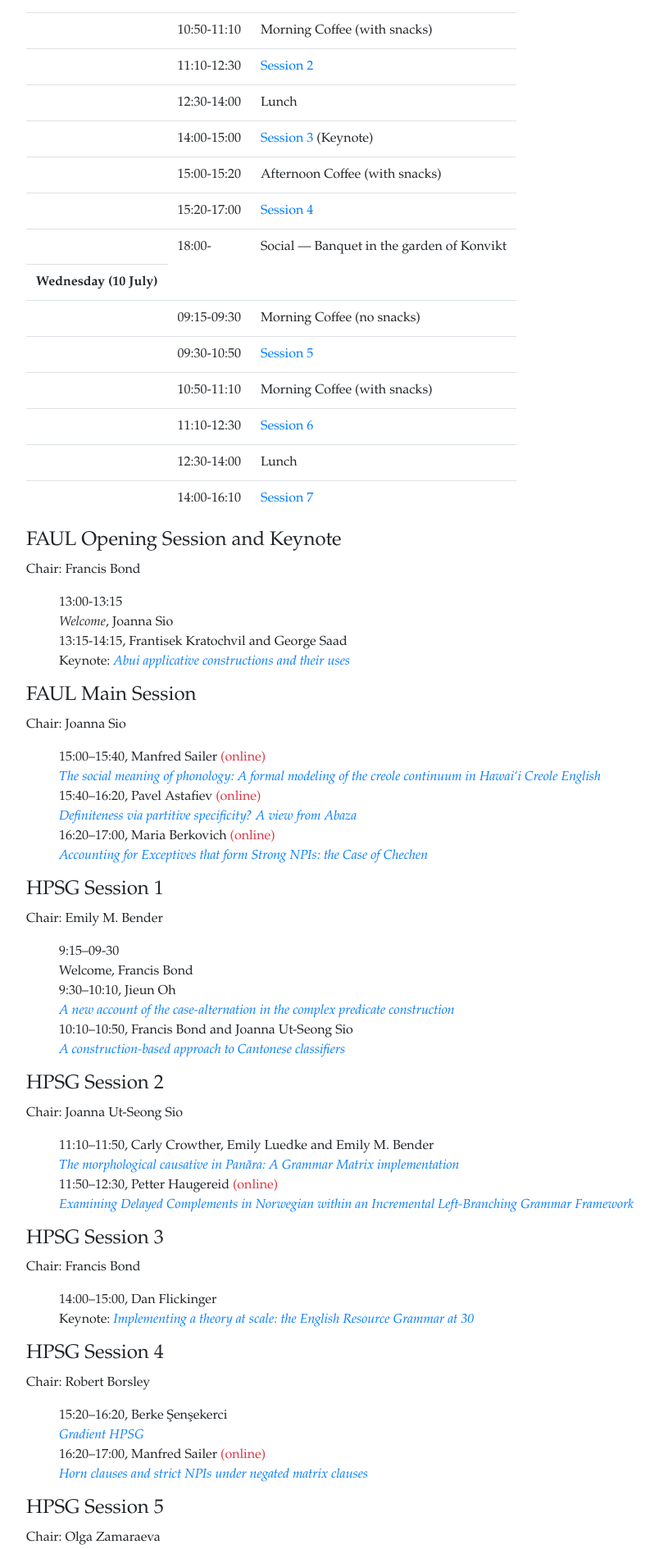
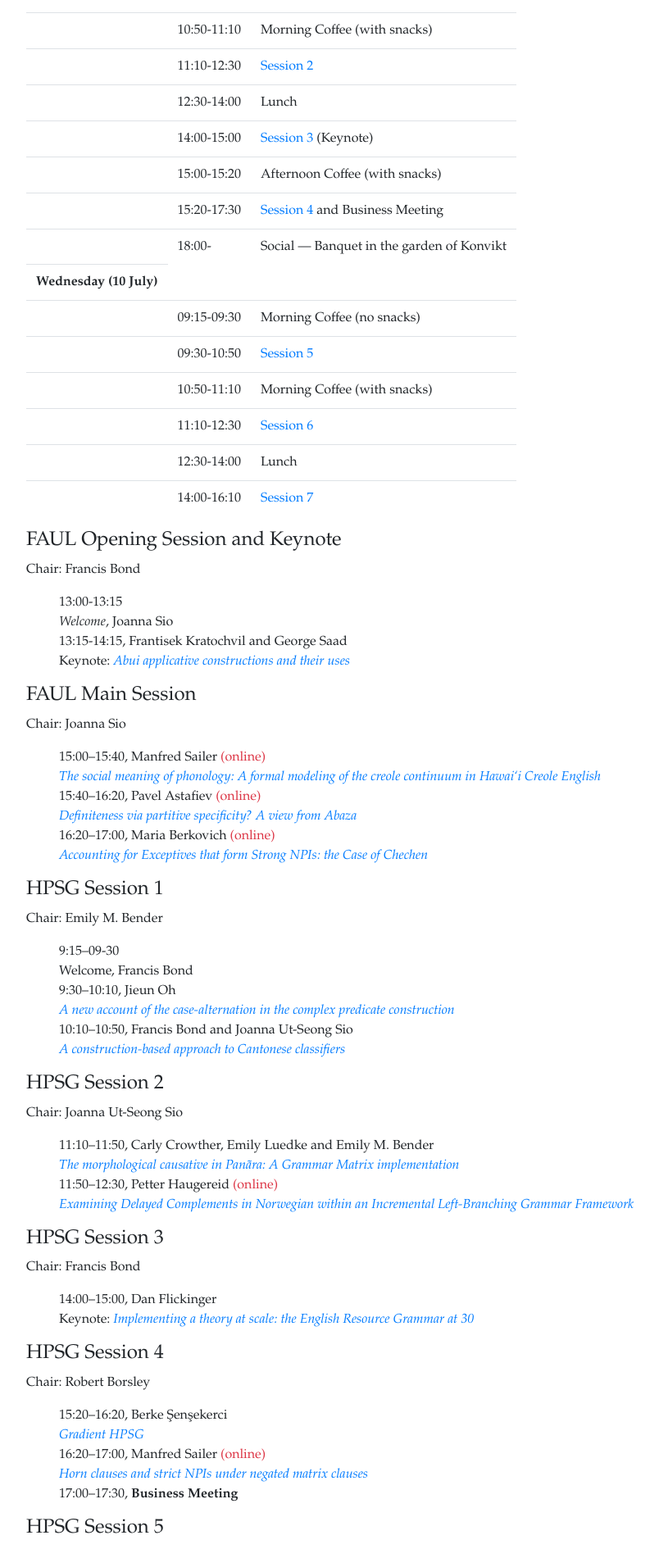
Before and after one commit to bond-lab/2024-hpsg, a Flask app: page /program.html in a window 1280 px wide. Shown: the part 700-2590 px from the top of the page at 82% size, without its empty margins (138-942 px from the left). Run offline with Flask 3, Linux system fonts and the light colour scheme; some libraries are stand-ins or nearby versions.

Commit message:
added business meeting

```diff
--- a/docs/program.html
+++ b/docs/program.html
@@ -140,8 +140,8 @@
 	<td>Afternoon Coffee (with snacks)</td>
       </tr>
      <tr>
-	<td></td><td>15:20-17:00</td>
-	<td><a href='#session4'>Session 4</a></td>
+	<td></td><td>15:20-17:30</td>
+	<td><a href='#session4'>Session 4</a> and Business Meeting</td>
      </tr>
      <tr>
 	<td></td><td>18:00-</td>
@@ -254,6 +254,7 @@
     <li> <span>16:20–17:00</span>, Manfred Sailer
       <span class='text-danger'>(online)</span>
       <br> <a class= 'talk' href="static/pdf/HPSG24-Sailer.pdf">Horn clauses and strict NPIs under negated matrix clauses</a>
+       <li> <span>17:00–17:30</span>, <b>Business Meeting</b>
   </ul>
 
 
--- a/web/templates/program.html
+++ b/web/templates/program.html
@@ -70,8 +70,8 @@
 	<td>Afternoon Coffee (with snacks)</td>
       </tr>
      <tr>
-	<td></td><td>15:20-17:00</td>
-	<td><a href='#session4'>Session 4</a></td>
+	<td></td><td>15:20-17:30</td>
+	<td><a href='#session4'>Session 4</a> and Business Meeting</td>
      </tr>
      <tr>
 	<td></td><td>18:00-</td>
@@ -184,6 +184,7 @@
     <li> <span>16:20–17:00</span>, Manfred Sailer
       <span class='text-danger'>(online)</span>
       <br> <a class= 'talk' href="{{ url_for('static', filename='pdf/HPSG24-Sailer.pdf') }}">Horn clauses and strict NPIs under negated matrix clauses</a>
+       <li> <span>17:00–17:30</span>, <b>Business Meeting</b>
   </ul>
 
 
```
